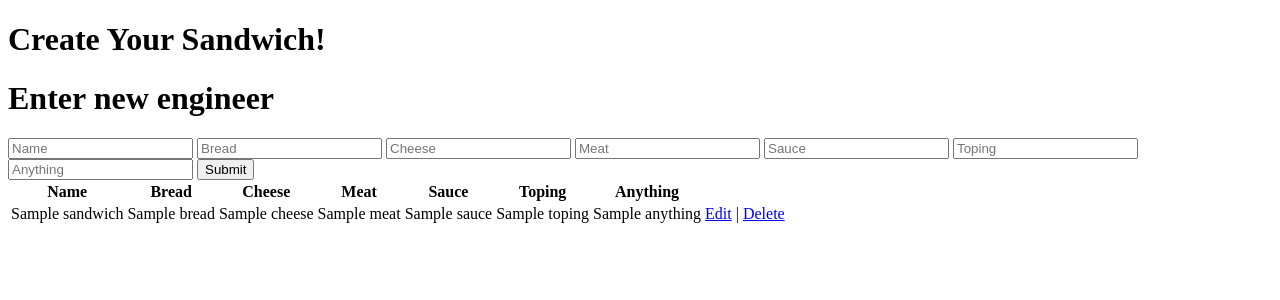
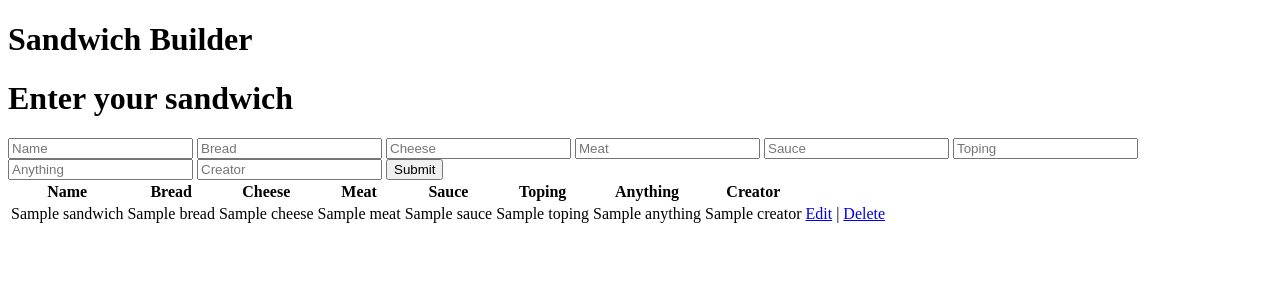
Before and after one commit to ransomcopps/database-project, a Flask app: template sandwhich_database/sandwhich_database/templates/index.html in a window 1280 px wide. Shown: the top 300 px of the page. Run offline with Flask 2, Linux system fonts and the light colour scheme; the template is opened without the code that fills it: most values are stand-ins (such as "Sample title", 1, 10 or a date in 2020).

Commit message:
halfway finished

```diff
--- a/sandwhich_database/sandwhich_database/app.py
+++ b/sandwhich_database/sandwhich_database/app.py
@@ -1,23 +1,50 @@
-from flask import Flask, render_template
+from flask import Flask, render_template, request, url_for, redirect
 import requests
-import  sqlite3
+import sandwich_function as sf
 
 app = Flask(__name__)
 
 @app.route('/')
 def index():
-    sandwich = get_all_sandwich()
-
+    sandwich = sf.get_all_sandwich_table()
     return render_template('index.html', sandwich = sandwich)
 
+def edit(rowid):
+    sandwich = sf.get_sandwich(rowid)
+    return render_template('edit.html', sandwich = sandwich)
+
+@app.route('/edit-sandwich_table/<rowid>', methods=['POST'])
+def edit_sandwich(rowid):
+    name = request.form['name']
+    bread = (request.form['bread'])
+    cheese = request.form['cheese']
+    meat = request.form['meat']
+    sauce = request.form['sauce']
+    toping = request.form['toping']
+    anything = request.form['anything']
+    creator =  request.form ['creator']
+
+    sf.update_sandwich(name, bread, cheese, meat, sauce, toping, anything, creator)
+    return redirect(url_for('index'))
+
+@app.route('/post-sandwich', methods=['POST'])
+def submit():
+    name = request.form['name']
+    bread = (request.form['bread'])
+    cheese = request.form['cheese']
+    meat = request.form['meat']
+    sauce = request.form['sauce']
+    toping = request.form['toping']
+    anything = request.form['anything']
+    creator =  request.form ['creator']
+    sf.add_sandwich(name, bread, cheese, meat, sauce, toping, anything, creator)
+
+    return redirect(url_for('index.html'))
+
+@app.route('/delete-sandwich/<rowid>')
+def delete(rowid):
+    sf.delete_sandwich(rowid)
+    return redirect(url_for('index'))
 
 if __name__== '__main__':
     app.run(debug=True, host='0.0.0.0')
-
-def edit(rowid):
-    sandwich = get_sandwich
-
-
-
-
-#(name, bread, cheese, meat, sauce, toping, anything)
--- /dev/null
+++ b/sandwhich_database/sandwhich_database/sandwich_function.py
@@ -0,0 +1,67 @@
+import sqlite3
+database = './static/data/sandwhich_database.db'
+#Name Bread Cheese Meat Sauce Toping Anything Creator
+
+def add_sandwich(name, bread, cheese, meat, sauce, toping, anything, creator):
+    conn = sqlite3.connect(database)
+    curs = conn.cursor()
+    curs.execute("INSERT INTO sandwich_table(name, bread, cheese, meat, sauce, toping, anything, creator) VALUES (?, ?, ?, ?, ?, ?, ?)", (name, bread, cheese, meat, sauce, toping, anything, creator))
+    conn.commit()
+    conn.close()
+
+def update_sandwich(name, bread, cheese, meat, sauce, toping, anything, creator):
+    conn = sqlite3.connect(database)
+    curs = conn.cursor()
+    curs.execute("UPDATE sandwich SET name = ?, bread = ?, cheese = ?, meat = ?, sauce = ?, toping = ?, anything = ?, creator = ? WHERE rowid = ?", (name, bread, cheese, meat, sauce, toping, anything, creator,))
+    conn.commit()
+    conn.close()
+
+def delete_sandwich(rowid):
+    conn = sqlite3.connect(database)
+    curs = conn.cursor()
+    curs.execute("DELETE FROM sandwich_table WHERE rowid = ?", (rowid,))
+    conn.commit()
+    conn.close()
+
+def get_sandwich(rowid):
+    conn = sqlite3.connect(database)
+    curs = conn.cursor()
+    result = curs.execute("SELECT rowid, * FROM sandwichs WHERE rowid = ?", (rowid,))
+    engineer = {}
+
+    for row in result:
+        sandwich = {
+            'name': row[0],
+            'bread': row[1],
+            'cheese': row[2],
+            'meat': row[3],
+            'sauce': row[4],
+            'toping': row[5],
+            'anything': row[6],
+            'creator': row[7],
+        }
+
+    conn.close()
+    return sandwich
+
+def get_all_sandwich_table():
+    conn = sqlite3.connect(database)
+    curs = conn.cursor()
+    result = curs.execute("SELECT rowid, * FROM sandwich_table")
+    sandwich = []
+
+    for row in result:
+        sandwich = {
+            'name': row[0],
+            'bread': row[1],
+            'cheese': row[2],
+            'meat': row[3],
+            'sauce': row[4],
+            'toping': row[5],
+            'anything': row[6],
+            'creator': row[7],
+        }
+
+
+    conn.close()
+    return sandwich
--- a/sandwhich_database/sandwhich_database/templates/index.html
+++ b/sandwhich_database/sandwhich_database/templates/index.html
@@ -6,10 +6,10 @@
     <meta name="viewport" content="width=device-width, initial-scale=1.0">
     <title>Sandwich Maker</title>
 </head>
-<h1>Create Your Sandwich!</h1>
+<h1>Sandwich Builder</h1>
 <body>
-    <h1>Enter new engineer</h1>
-    <form action="/post-engineer" method="post">
+    <h1>Enter your sandwich</h1>
+    <form action="/post-sandwich" method="post">
         <input type="text" name="name" placeholder="Name">
         <input type="text" name="bread" placeholder="Bread">
         <input type="text" name="cheese" placeholder="Cheese">
@@ -17,6 +17,7 @@
         <input type="text" name="sauce" placeholder="Sauce">
         <input type="text" name="toping" placeholder="Toping">
         <input type="text" name="anything" placeholder="Anything">
+        <input type="text" name="creator" placeholder="Creator">
         <input type="Submit" value="Submit">
     </form>
     <table>
@@ -28,8 +29,9 @@
           <th>Sauce</th>
           <th>Toping</th>
           <th>Anything</th>
+          <th>Creator</th>
         </tr>
-        {% for sandwich in sandwichs %}
+        {% for sandwich in sandwiches %}
         <tr>
             <td>{{sandwich["name"]}}</td>
             <td>{{sandwich["bread"]}}</td>
@@ -38,11 +40,13 @@
             <td>{{sandwich["sauce"]}}</td>
             <td>{{sandwich["toping"]}}</td>
             <td>{{sandwich["anything"]}}</td>
+            <td>{{sandwich["creator"]}}</td>
+
             <td><a href="{{ '/edit/%s' %sandwich.rowid }}">Edit</a> |
                 <a href="{{ '/delete-sandwich/%s' %sandwich.rowid }}">Delete</a>
             </td>
         </tr>
-    {% endfor %}
+        {% endfor %}
     </table>
 </body>
 </html>
```
Also changed, not shown: sandwhich_database/sandwhich_database/static/data/sandwhich_database.db (renamed from sandwhich_database/sandwhich_database/sandwhich_database.db).
